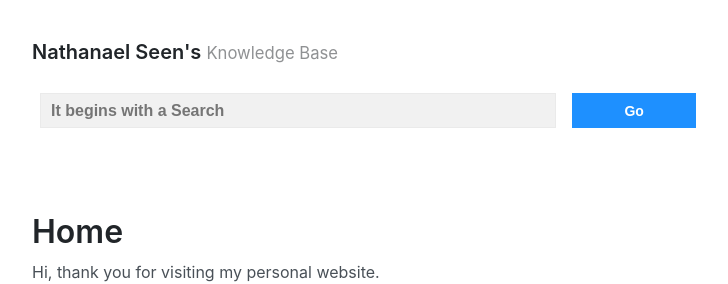
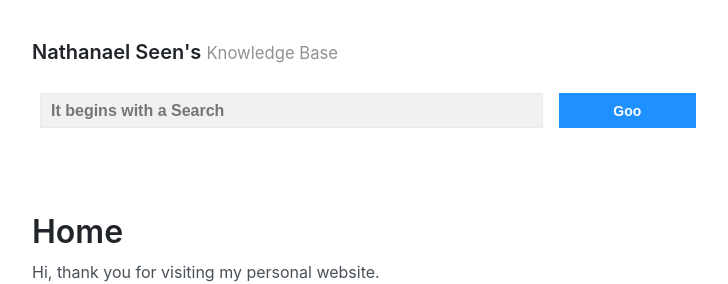
Before and after one commit to nathanaelseen/nathanaelseen.github.io, a Jekyll site: the page built from index.md, in a window 1280 px wide. Shown: the top 284 px of the page, without its empty margins (272-1000 px from the left). Built offline with Jekyll 4.4.1, drawn with Linux system fonts in a browser that asks for light colours.

Commit message:
Test github hosting update

```diff
--- a/_layouts/default.html
+++ b/_layouts/default.html
@@ -22,7 +22,7 @@
                                 </div>
                             </td>
                             <td style="border:none">
-                                <input type="submit" value="Go">
+                                <input type="submit" value="Goo">
                             </td>
                         </tr>
                     </table>
```
